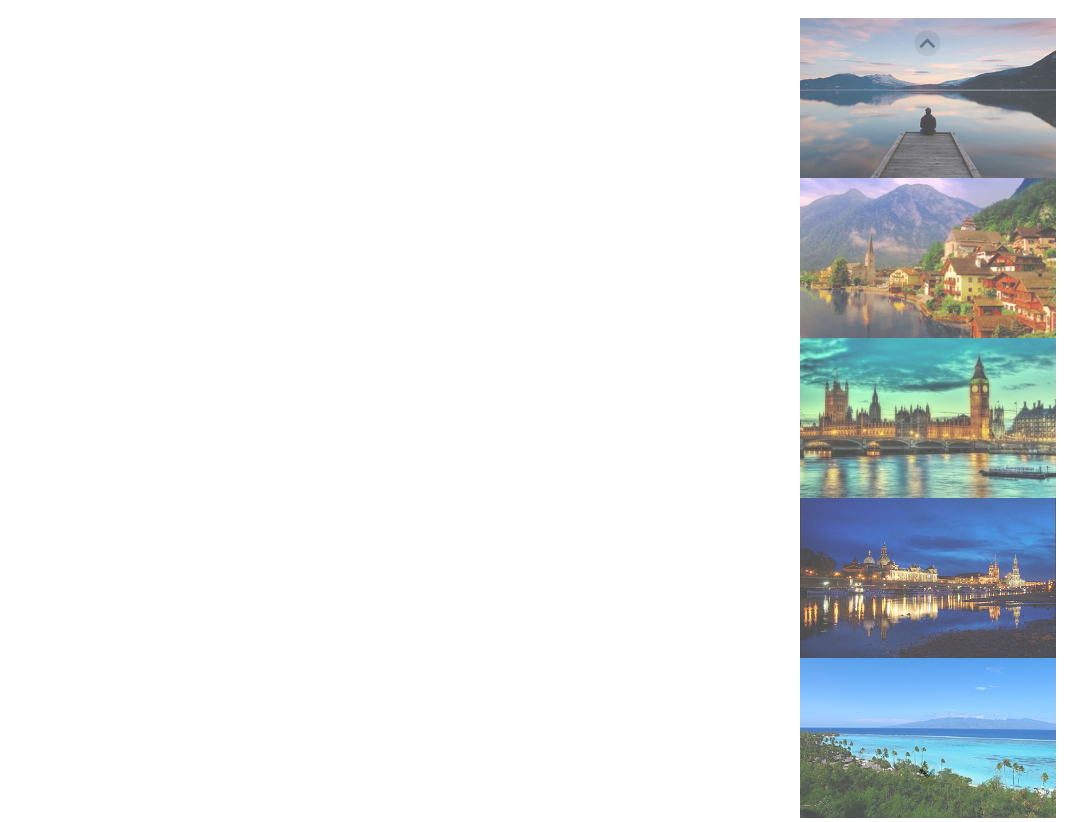
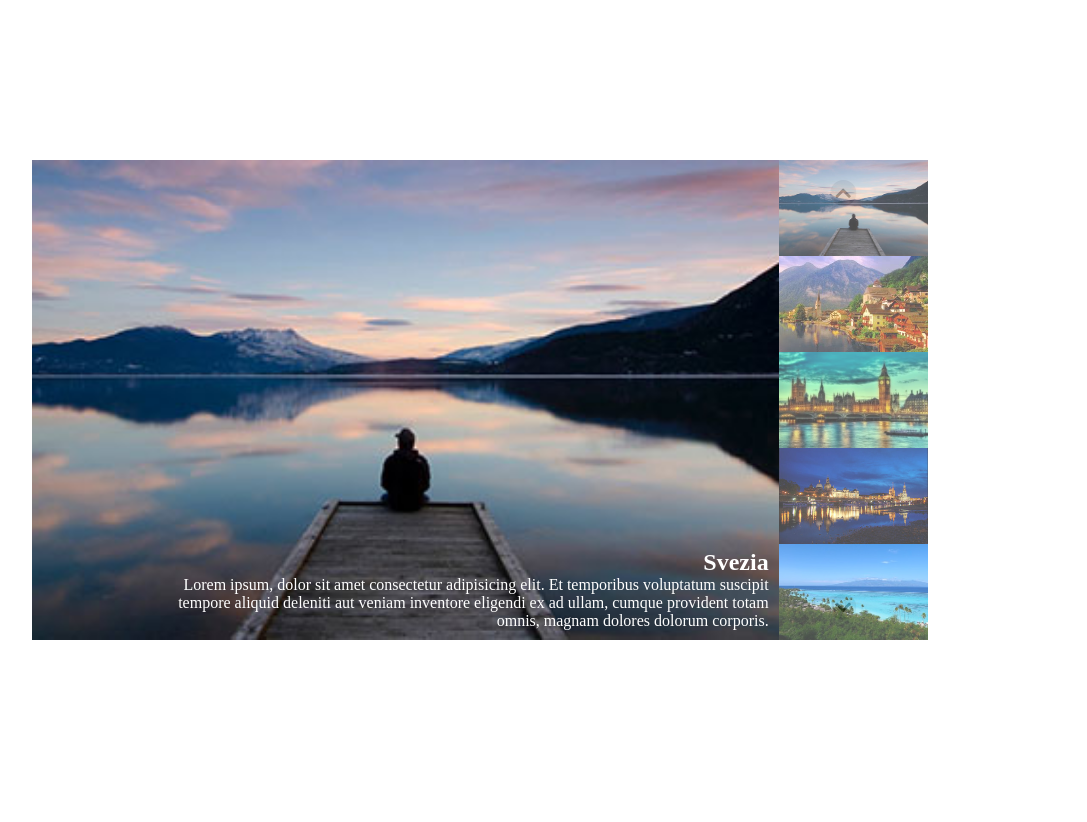
Before and after one commit to hexeva/js-array-carousel, a plain HTML site: page MILESTONE-3/index.html in a window 1280 px wide. Shown: the whole page, without its empty margins (160-1247 px from the left). After the commit the page ends 800 px from the top, so only its background shows below. Drawn offline with Linux system fonts and the light colour scheme.

Commit message:
changing html structure

```diff
--- a/MILESTONE-3/css/style.css
+++ b/MILESTONE-3/css/style.css
@@ -5,6 +5,7 @@
     padding: 0;
     box-sizing: border-box;
 }
+
 
 /* COMMON */
 
@@ -32,7 +33,7 @@ body{
 /* MAIN IMG */
 
 .main-img-container{
-    width: 80%;
+    width: 100%;
     height: 100%;
 
 
@@ -103,11 +104,11 @@ body{
 }
 
 .arrows.up{
-    top: 30px;
+    top: 20px;
 }
 
 .arrows.down{
-    bottom: 14px;
+    bottom: 20px;
 }
 
 /* IMMAGINI ATTIVE */
--- a/MILESTONE-3/js/script.js
+++ b/MILESTONE-3/js/script.js
@@ -87,4 +87,12 @@ console.log(imgList);
 const thumbList = document.getElementsByClassName('single-thumbnail');
 console.log(thumbList);
 
+// adesso aggiungo le classi active alle due costanti precedenti
+// creo una variabile
+let activeClass = 0;
+
+imgList[activeClass].classList.add('active','on');
+console.log(imgList);
+
+
 // ora devo generare un evento che al click vada ad aggiungere ad ogni elemnto della lista la classe active
```
Also changed, not shown: MILESTONE-3/index.html (+16 -22 lines), 1 other file.
